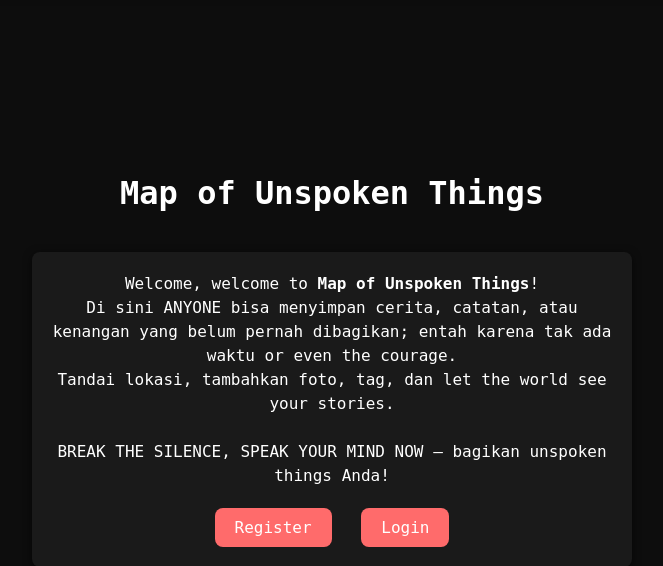
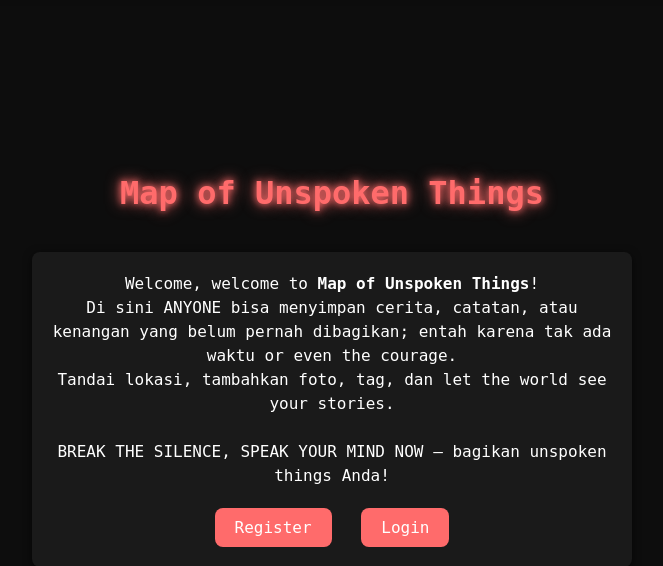
Before and after one commit to cheepi/map-of-unspoken-things, a Flask app: page / in a window 1280 px wide. Shown: the part 40-606 px from the top of the page, without its empty margins (308-971 px from the left). Run offline with Flask 3, Linux system fonts and the light colour scheme; parts of the project's set-up code (start-up, migrations or seed data) failed here and were passed over.

Commit message:
Update index.html

```diff
--- a/templates/index.html
+++ b/templates/index.html
@@ -120,7 +120,7 @@
     </nav>
     <div class="center-wrapper">
         <div class="container" style="text-align: center; margin-bottom: 20px;">
-            <h1 class="neon-title">Map of Unspoken Things</h1>
+            <h1 class="logo neon-title">Map of Unspoken Things</h1>
         </div>
         <div class="landing-container">
             <p>
```
